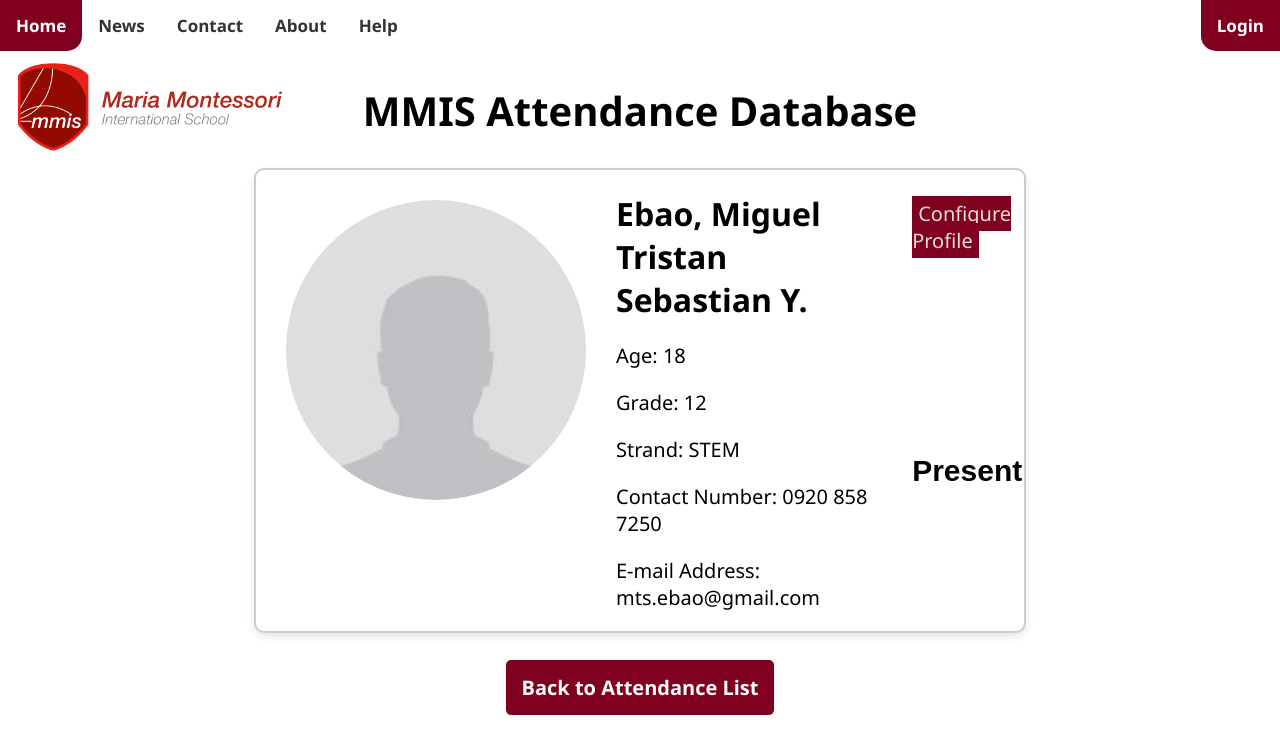
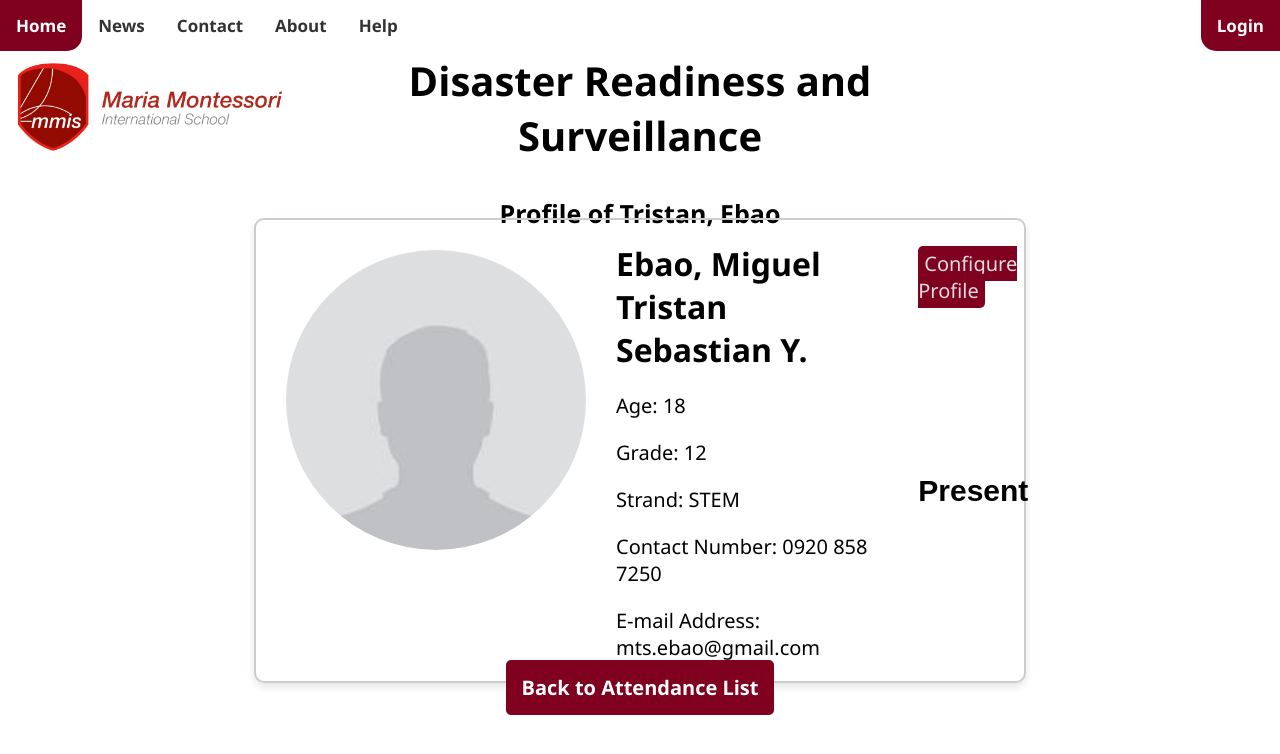
Before and after one commit to Kasuke-Dev-21/capstone_project, a Django app: page /database/profile/1 in a window 1280 px wide. Shown: the top 754 px of the page. Run offline with Django 5.2, Linux system fonts and the light colour scheme; data comes from the database, SQL or seed files in the repository; both versions use the stored data as it was after the commit.

Commit message:
Version 0.0.1

```diff
--- a/website/static/test-web.css
+++ b/website/static/test-web.css
@@ -10,7 +10,7 @@ h2 {
 }
 
 h3 {
-  font-size: 20px;
+  font-size: 25px;
 }
 
 p {
--- a/website/templates/QR/update_qr.html
+++ b/website/templates/QR/update_qr.html
@@ -24,8 +24,8 @@ Request Status Change
 {% block content %}
 
     <div class="container">
-        <div style="display:flex; justify-content: center;">
-            <div style="width: 500px" id="my-qr-reader"></div>
+        <div style="display: flex; justify-content: center;">
+            <div style="position: relative; top: 30px; width: 500px" id="my-qr-reader"></div>
         </div>
     </div>
 <script src="{% static '/scripts/html5-qrcode.min.js' %}"></script>
--- a/website/templates/_debug/template.html
+++ b/website/templates/_debug/template.html
@@ -52,8 +52,8 @@ Request Status Change
 {% block content %}
 
     <div class="container">
-        <div style="display:flex; justify-content: center;">
-            <div style="width: 500px" id="my-qr-reader"></div>
+        <div style="display: flex; justify-content: center;">
+            <div style="position: relative; top: 30px; width: 500px" id="my-qr-reader"></div>
         </div>
     </div>
 
--- a/website/templates/_debug/test-web.html
+++ b/website/templates/_debug/test-web.html
@@ -28,8 +28,9 @@
     <img src="{% static 'images/MMIS_Logo_(Full).png' %}" alt="MMIS Logo" style="width: 300px; height: auto;">
 </div>
 
-<div style="width:50%; text-align:center; position: absolute; top: 50px; left: 0; right: 0; margin: auto;">
-<h2>{% block head %}{% endblock %}</h2>
+<div style="width:50%; height:30%; text-align:center; position: absolute; top: 20px; left: 0; right: 0; margin:auto;">
+    <h2>Disaster Readiness and Surveillance</h2>
+    <h3 style="font-size:25px;">{% block head %}{% endblock %}</h3>
 </div>
 
 {% block content %}
--- a/website/templates/database/desc.html
+++ b/website/templates/database/desc.html
@@ -25,6 +25,8 @@
 .license-card {
     width: 60%;
     height: 100%;
+    position: relative;
+    top: 50px;
     border: 2px solid #ccc;
     border-radius: 10px;
     margin: auto;
@@ -36,14 +38,14 @@
 }
 
 .full-profile-picture img {
-    width: 300px; /* Adjust as needed */
-    height: 300px; /* Adjust as needed */
+    width: 300px;
+    height: 300px;
     padding: 30px;
     border-radius: 50%;
 }
 
 </style>
-MMIS Attendance Database
+Profile of {{ student.firstname }}, {{ student.lastname }}
 {% endblock %}
 {% block content %}
 
@@ -52,7 +54,7 @@ MMIS Attendance Database
     <div class="full-profile-picture">
         <img src="{% static 'images/placeholder.jpg' %}" alt="Profile Picture">
     </div>
-    <div>
+    <div style="width:40%">
         <h1>{{ student.lastname }}, {{ student.fullname }}</h1>
         <p style="font-size:20px">Age: {{ student.age }}</p>
         <p style="font-size:20px">Grade: {{ student.level }}</p>
@@ -63,11 +65,11 @@ MMIS Attendance Database
     <div style="clear:both;"></div> <!-- Clear floating elements -->
     <div style="margin-top: 0px;">
         <!-- Configure Profile Button -->
-        <div style="float: left; margin-right: 30px; position: relative; top: 30px; left: 40px;">
-            <a style="background-color: #800020; color: #ddd; padding: 4px 6px; text-decoration: none; font-size: 20px;" href="edit/{{ student.id }}">Configure Profile</a>
+        <div style="float: right; position: relative; top: 30px; left: 40px;">
+            <a style="background-color: #800020; color: #ddd; padding: 4px 6px; text-decoration: none; font-size: 20px; border-radius: 5px" href="edit/{{ student.id }}">Configure Profile</a>
         </div>
         <!-- Status Section -->
-        <div style="float: left; position: relative; top: 200px; left: 40px;">
+        <div style="float: bottom; position: relative; top: 200px; left: 40px;">
             <p style="font-size:30px; font-family: Myriad, Frutiger, sans-serif; font-weight:bold;">{{ student.status }}</p>
         </div>
     </div>
--- a/website/templates/topnav/about.html
+++ b/website/templates/topnav/about.html
@@ -16,14 +16,12 @@
 {% endblock %}
 
 {% block head %}
-MMIS Senior High School DRRM Website
+Preface
 {% endblock %}
 
 {% block content %}
-<div style="margin:auto; width: 80%; height: auto; padding-top: 20px; display: flex; justify-content: space-between;">
-  <!-- First section -->
+<div style="margin:auto; width: 80%; height: auto; padding-top: 10px; display: flex; justify-content: space-between;">
   <div style="flex: 1; padding-bottom: 15%; background-color: #ccc; margin-right: 10px;">
-    <h2 style="text-align: center;">Preface</h2>
     <p style="padding: 30px; text-align: justify; text-justify: inter-word;">
         At (Website Name), our mission is to be a valuable resource for our users, particularly during times of crises and disasters. In the event of an emergency or evacuation, our system offers a comprehensive student monitoring solution designed to ensure their safety and provide prompt assistance. Our website utilizes QR codes assigned to each student. These QR codes, once scanned, instantly provide crucial information, such as the student's full name, address, mobile number, and guardian's contact information. This enables teachers and emergency responders to quickly reach out to guardians in case a student is injured or requires assistance. It allows students to contribute to a safer school environment by reporting the hazards they have observed. Once a hazard is reported it will be monitored, tracked, and assessed. This approach ensures that potential dangers are quickly addressed, creating a safer learning environment for everyone.
     </p>
--- a/website/templates/topnav/home.html
+++ b/website/templates/topnav/home.html
@@ -13,10 +13,6 @@
     {% else %}
         <a href="{% url 'login' %}" class="login-button">Login</a>
     {% endif %}
-{% endblock %}
-
-{% block head %}
-MMIS Senior High School DRRM Website
 {% endblock %}
 
 {% block content %}
```
Also changed, not shown: website/templates/database/database.html (+7 -2 lines), website/templates/topnav/contact.html (+3 -5 lines), db.sqlite3.
